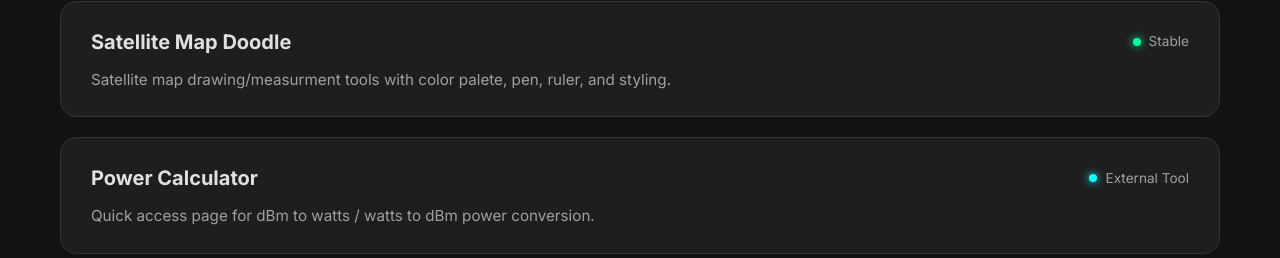
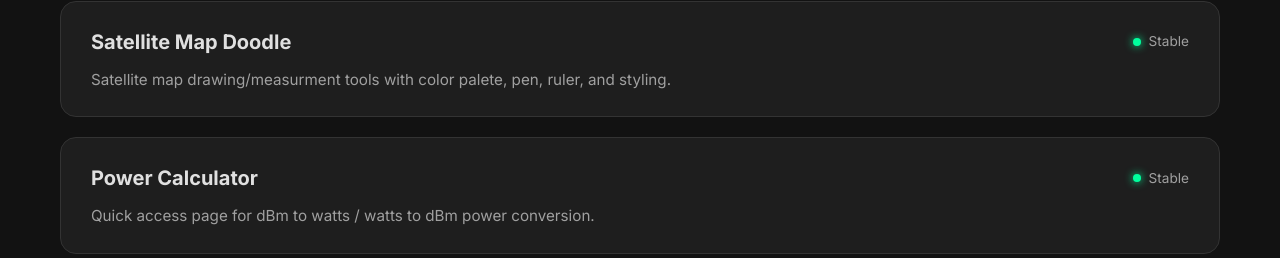
Before and after one commit to HalloweenConyCoding/Radio_Planning_Tools, a plain HTML site: page index.html in a window 1280 px wide. Shown: the part 838-1096 px from the top of the page. Drawn offline with Linux system fonts and the light colour scheme.

```diff
--- a/index.html
+++ b/index.html
@@ -70,8 +70,8 @@
             <a href="Custom Tools\Unit Converter.html" class="version-card single-card">
                 <div class="card-content-wrapper">
                     <h2 class="card-title">Power Calculator</h2>
-                    <div class="card-status tool-status external">
-                        <span class="status-dot"></span> External Tool
+                    <div class="card-status status-active">
+                        <span class="status-dot"></span> Stable
                     </div>
                 </div>
                 <p class="card-description" style="margin-top: 10px; margin-bottom: 0;">
```
